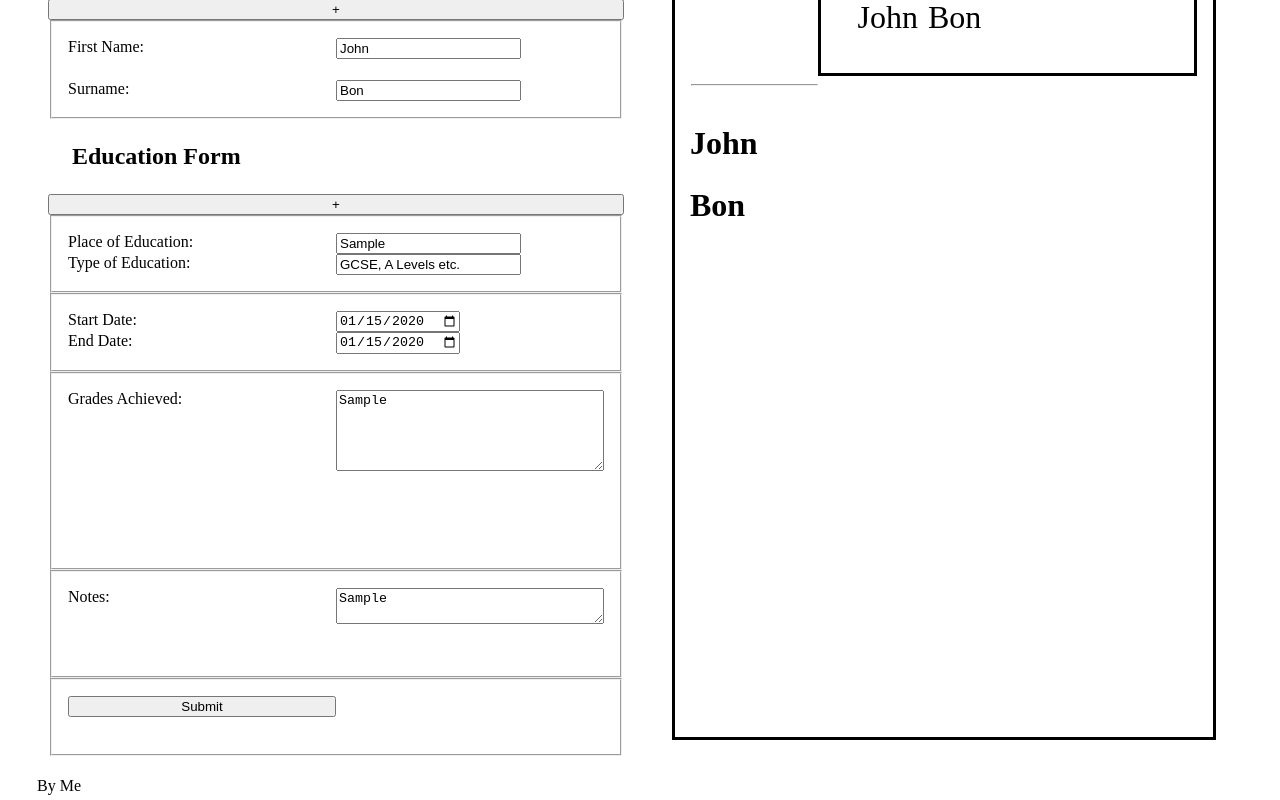
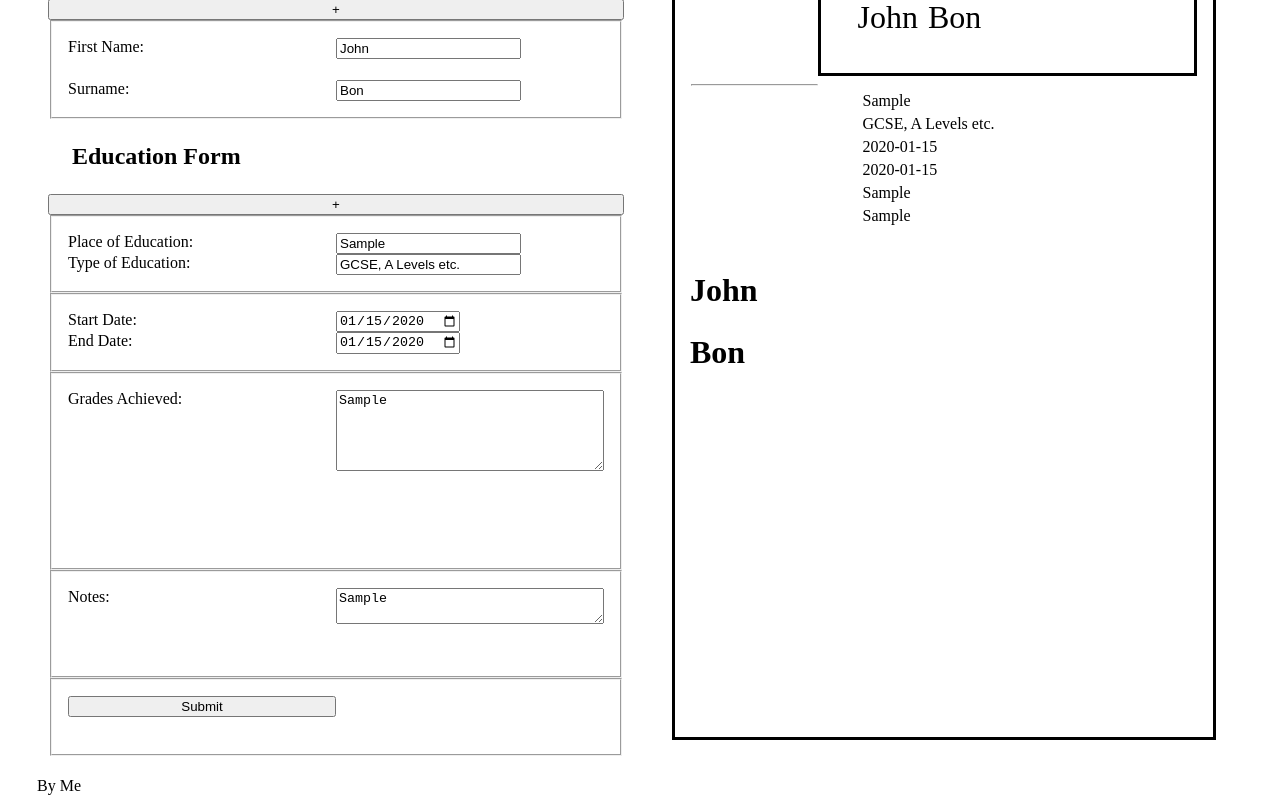
Before and after one commit to malcomcrab/react-cv-project, a React (Vite) app: page / in a window 1280 px wide. Both pictures are taken after typing "Sample", "2020-01-15", "2020-01-15", "Sample", "Sample" into the empty fields and a click on the button "Submit". Shown: the part 159-959 px from the top of the page. Built offline with nearby package versions, Linux system fonts and the light colour scheme.

Commit message:
Education form data is now displayed after form submission.

```diff
--- a/src/App.jsx
+++ b/src/App.jsx
@@ -12,9 +12,19 @@ function App() {
 
   const [firstName, setFirstName] = useState('John')
   const [surname, setSurname] = useState('Bon')
+  const [educationData, setEducationData] = useState([])
+
   const handleChangeName = (event) => { setFirstName(event.target.value) }
   const handleChangeSurname = (event) => { setSurname(event.target.value) }
 
+  const formSubmit = (event) => {
+    event.preventDefault()
+    const data = new FormData(event.target)
+    let formObject = Object.fromEntries(data.entries())
+    setEducationData([...educationData, formObject])
+   //console.log(formObject)
+    //console.log(educationData[0])
+}
   return (
     <>
       <Header />
@@ -33,7 +43,7 @@ function App() {
 
           <h2>Education Form</h2>
             <Button value={'+'}/>
-            <EducationForm />
+            <EducationForm formSubmit={formSubmit}/>
         </div>
 
 
@@ -42,6 +52,7 @@ function App() {
           <CvDisplay
             firstName={firstName}
             surname={surname}
+            educationData={educationData}
           />
 
           <GeneralDisplay
--- a/src/components/CvDisplay.jsx
+++ b/src/components/CvDisplay.jsx
@@ -1,5 +1,9 @@
+import DisplayForm from "./DisplayForm"
 
-function CvDisplay({firstName, surname}){
+
+function CvDisplay({firstName, surname, educationData}){
+
+
 
     return(
         <div id="cv-display-container">
@@ -11,10 +15,21 @@ function CvDisplay({firstName, surname}){
             <div>
                 <hr/>
             </div>
+            <div className="education-container">
 
+            <div>
+                {educationData.map((item) => {
+                   return <DisplayForm key={item} data={item} />
+                })}
+
+            </div>
+
+            </div>
         </div>
     )
 
 }
 
+
+
 export default CvDisplay
--- /dev/null
+++ b/src/components/DisplayForm.jsx
@@ -0,0 +1,22 @@
+
+
+function DisplayForm({data}){
+    console.log(data)
+
+
+        return(
+            <ul>
+                <p>{data.schoolName}</p>
+                <p>{data.educationType}</p>
+                <p>{data.educationStart}</p>
+                <p>{data.educationEnd}</p>
+                <p>{data.grade}</p>
+                <p>{data.educationNotes}</p>
+            </ul>
+
+        )
+
+
+}
+
+export default DisplayForm;
--- a/src/components/EducationForm.jsx
+++ b/src/components/EducationForm.jsx
@@ -1,13 +1,8 @@
 import Button from "./Button"
 import Input from "./Input"
 
-const formSubmit = (event) => {
-    event.preventDefault()
-    const data = new FormData(event.target)
-    let formObject = Object.fromEntries(data.entries())
-    console.log(formObject)
-}
-function EducationForm(){
+
+function EducationForm({formSubmit}){
 
     return(
 
@@ -15,24 +10,24 @@ function EducationForm(){
             <form id={'education-form'} className={'new-education-form'} onSubmit={formSubmit}>
 
                 <fieldset>
-                    <label htmlFor={"education-name-input"}>Place of Education: </label>
-                    <Input id={'education-name-input'} name={'education-name-input'} required={'required'}/>
-                    <label htmlFor={"education-type-input"}>Type of Education: </label>
-                    <Input id={'education-type-input'} name={'education-type-input'} text={'GCSE, A Levels etc.'} required={'required'}/>
+                    <label htmlFor={"schoolName"}>Place of Education: </label>
+                    <Input id={'education-name-input'} name={'schoolName'} required={'required'}/>
+                    <label htmlFor={"educationType"}>Type of Education: </label>
+                    <Input id={'education-type-input'} name={'educationType'} text={'GCSE, A Levels etc.'} required={'required'}/>
                 </fieldset>
                 <fieldset>
-                    <label htmlFor={"education-start-date"}>Start Date: </label>
-                    <Input id={'education-start-date'} type={'date'} name={'education-start-date'} required={'required'}/>
-                    <label htmlFor={"education-end-date"}>End Date: </label>
-                    <Input id={'education-end-date'} type={'date'} name={'education-end-date'} required={'required'}/>
+                    <label htmlFor={"educationStart"}>Start Date: </label>
+                    <Input id={'education-start-date'} type={'date'} name={'educationStart'} required={'required'}/>
+                    <label htmlFor={"educationEnd"}>End Date: </label>
+                    <Input id={'education-end-date'} type={'date'} name={'educationEnd'} required={'required'}/>
                 </fieldset>
                 <fieldset>
-                    <label htmlFor={"education-grade-input"}>Grades Achieved: </label>
-                    <textarea cols={'20'} rows={'5'} id={'education-grade-input'} name={'education-grade-input'} text={'Grade Received'} required={'required'}></textarea>
+                    <label htmlFor={"grade"}>Grades Achieved: </label>
+                    <textarea cols={'20'} rows={'5'} id={'education-grade-input'} name={'grade'} text={'Grade Received'} required={'required'}></textarea>
                 </fieldset>
                 <fieldset>
-                <label htmlFor={"education-notes-input"}>Notes: </label>
-                    <textarea cols={'20'} rows={'2'} id={'education-notes-input'} name={'education-notes-input'} text={'Grade Received'}></textarea>
+                <label htmlFor={"educationNotes"}>Notes: </label>
+                    <textarea cols={'20'} rows={'2'} id={'education-notes-input'} name={'educationNotes'} text={'Grade Received'}></textarea>
                 </fieldset>
                 <fieldset>
                     <Button id={"education-submit-button"} className={'submit-button'} value={'Submit'}/>
```
